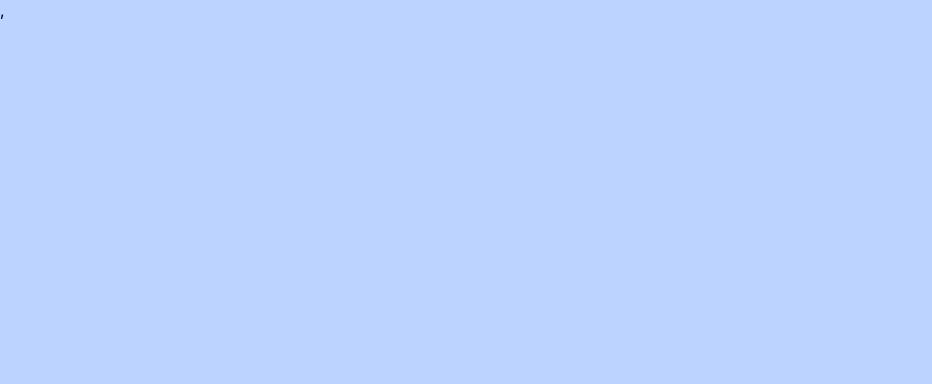
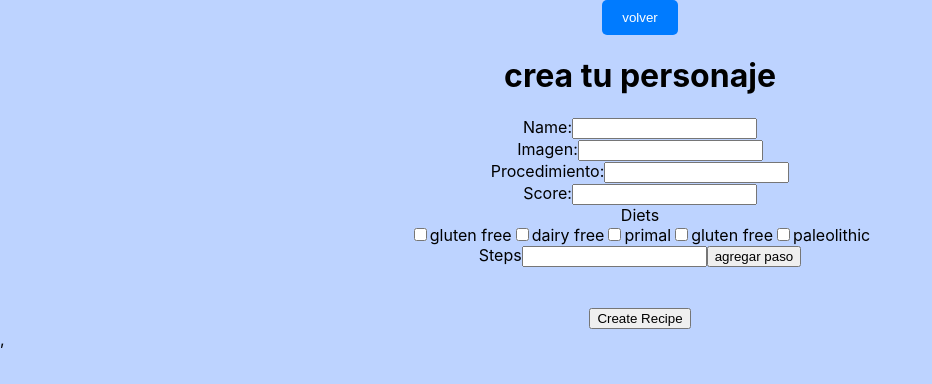
Before and after one commit to davidfranncoo/food, a React (Create React App) app in the folder client/: page /recipe in a window 1280 px wide. Shown: the top 384 px of the page, without its empty margins (0-932 px from the left). Built offline with nearby package versions, Linux system fonts and the light colour scheme.

Commit message:
createRecipe
ya puedo crear receta, pero sin formulario controlado y falta details.

```diff
--- a/client/src/App.js
+++ b/client/src/App.js
@@ -3,6 +3,7 @@ import { BrowserRouter, Route, Switch } from 'react-router-dom';
 import LandiPage from './componentes/LandiPage';
 import Home from './componentes/Home';
 import CreateRecipe from "./componentes/CreateRecipe"
+import Detail from './componentes/Detail';
 //* <switch> el swit en caso que tiene un link que no existe elije el ultimo, osea machea los link qu correponda */}
 
 function App() {
@@ -12,7 +13,8 @@ function App() {
     <Switch>
         <Route exact path="/" component={LandiPage}/>
         <Route exact path="/home" component={Home}/>
-        <Route exac path="/create" component={CreateRecipe}/>
+        <Route exact path="/recipe" component={CreateRecipe}/>
+        <Route exact path="/recipe/:id" component={Detail}/>
     </Switch>
 
     </div>
--- a/client/src/action/index.js
+++ b/client/src/action/index.js
@@ -42,3 +42,27 @@ export function filterByName(payload){
         type:"FILTER_BY_NAME",
         payload,}
 };
+export  function postRecipe(payload){
+    return async function (dispatch){
+        //! ver cvomo enviar la iformacion
+        const response=await axios.post("http://localhost:3001/recipe",payload)
+    return dispatch({
+        type:"POST_RECIPE",
+        response
+
+    })}}
+export function getDetail(id){
+    return async function(dispatch){
+        try {
+            var json=await axios.get("http://localhost:3001/recipe/"+ id);
+            console.log(json)
+            return dispatch({
+                type:"GET_DETAILS",
+                payload:json.data
+            })
+        } catch (error) {
+            console.log(error)
+
+        }
+    }
+}
--- /dev/null
+++ b/client/src/componentes/CreateRecipe.css
@@ -0,0 +1,13 @@
+.volver{
+    background-color: #007bff;
+    color: white;
+    border: none;
+    padding: 10px 20px;
+    border-radius: 5px;
+    cursor: pointer;
+    transition: background-color 0.3s ease;
+  }
+
+  .volver:hover {
+    background-color: #0062cc;
+  }
--- a/client/src/componentes/CreateRecipe.jsx
+++ b/client/src/componentes/CreateRecipe.jsx
@@ -1,22 +1,181 @@
 import React, {useState, useEffect} from "react";
 // useHistory es para que me envie a la home una vez creado la receta
-import { Link, useHistory } from "react-router-dom";
+import { Link} from "react-router-dom";
 
 import { useDispatch, useSelector } from "react-redux";
+import "./CreateRecipe.css"
+import { postRecipe } from "../action";
 
 export default function CreateRecipe(){
+
+const dispatch=useDispatch()
+
+const[input,setInput]=useState({
+    name:"",
+    image:"",
+    dish_summary:"",
+    diets:[],
+    steps:[],
+    health_score:"",
+})
+ //console.log("esto es input:",input)
+function handlerChange(e){
+    setInput({
+        ...input,
+        [e.target.name]:e.target.value
+    })
+}
+
+const [inputSteps,setInputSteps]=useState("")
+function handlerCkeck(e){
+    if(e.target.checked){
+        setInput({
+            ...input,
+            diets:[...input.diets,e.target.value]
+        })
+    }
+}
+function handlerStepClick(){
+    if(inputSteps){
+        setInput({
+            ...input,
+            steps:[...input.steps,inputSteps]
+        })
+        setInputSteps("")
+    }else{
+
+        alert("escribir algo")
+    }
+}
+function handlerStepChange(e){
+    console.log("esto es inputSteps:",e.target.value)
+
+    setInputSteps(e.target.value)
+
+}
+function handlerSubmit(e){
+   e.preventDefault();
+   console.log(input)
+   dispatch(postRecipe(input))
+   alert("personaje creado");
+
+   setInput({
+   name:"",
+   image:"",
+   dish_summary:"",
+  diets:[],
+    steps:[],
+  health_score:"",
+})
+
+   // aca podemos usar el history para que directamente me envie al home y ver mi receta
+}
+    return (
+        <div>
+            <Link to="/home"><button className="volver">volver</button></Link>
+            <h1>crea tu personaje</h1>
+
+
+            <form onSubmit={(e)=>handlerSubmit(e)}>
+                <div>
+                    <label>Name:</label>
+                    <input type="text"
+                    value={input.name}
+                    name="name"
+                    onChange={(e)=>handlerChange(e)}/>
+                </div>
+                <div>
+                    <label>Imagen:</label>
+                    <input type="text"
+                    value={input.image}
+                    name="image"
+                    onChange={(e)=>handlerChange(e)}/>
+                </div>
+                <div>
+                    <label>Procedimiento:</label>
+                    <input type="text"
+                    value={input.dish_summary}
+                    name="dish_summary"
+                    onChange={(e)=>handlerChange(e)}/>
+                </div>
+              <div>
+                    <label>Score:</label>
+                    <input type="number"
+                    value={input.health_score}
+                    name="health_score"
+                    onChange={(e)=>handlerChange(e)}/>
+                </div>
+
+                <div>
+                    <label>Diets</label>
+
+                    <br/>
+
+                    <label><input
+                    type="checkbox"
+                    name="gluten free"
+                    value="gluten free"
+                    onChange={(e)=>handlerCkeck(e)}
+                    />gluten free</label>
+
+                     <label><input
+                    type="checkbox"
+                    name="dairy free"
+                    value="dairy free"
+                    onChange={(e)=>handlerCkeck(e)}
+                    />dairy free</label>
+
+                    <label><input
+                    type="checkbox"
+                    name="primal"
+                    value="primal"
+                    onChange={(e)=>handlerCkeck(e)}
+                    />primal</label>
+
+                    <label><input
+                    type="checkbox"
+                    name="gluten free"
+                    value="gluten free"
+                    onChange={(e)=>handlerCkeck(e)}
+                    />gluten free</label>
+
+                    <label><input
+                    type="checkbox"
+                    name="paleolithic"
+                    value="paleolithic"
+                    onChange={(e)=>handlerCkeck(e)}
+                    />paleolithic</label>
 
 
 
 
+                </div>
+                <div >
+                    <label >Steps</label>
+                    <input
+                    type="text"
+                    value={inputSteps}
+                    name="steps"
+                    onChange={(e)=>handlerStepChange(e)}
+                    />
+                    {/* debemos poner type="button" para que no se confunda con el subtmit */}
+                <button type="button"onClick={handlerStepClick}>agregar paso</button>
+
+                </div>
+                <br/>
+                <br/>
+
+              <button type="submit"> Create Recipe</button>
+            </form>
+        </div>
+    )
 
 
-    return{
 
     }
 
 
-}
+
 
 
 
--- a/client/src/componentes/Detail.jsx
+++ b/client/src/componentes/Detail.jsx
@@ -0,0 +1,22 @@
+import { Link } from "react-router-dom";
+import React,{useEffect}from "react";
+import { useDispatch, useSelector } from "react-redux";
+import { getDetail } from "../action";
+
+export default function Detail(){
+
+    const dispatch=useDispatch();
+
+    useEffect(()=>{
+        dispatch(getDetail())
+    },[dispatch])
+    const myRecipe=useSelector((state)=>state.detail);
+
+    return (
+        <div>
+            <Link to="/home">
+                <button> volver</button>
+            </Link>
+        </div>
+    )
+}
--- /dev/null
+++ b/client/src/componentes/Home.css
@@ -0,0 +1,13 @@
+.crearReceta{
+    background-color: #007bff;
+    color: white;
+    border: none;
+    padding: 10px 20px;
+    border-radius: 5px;
+    cursor: pointer;
+    transition: background-color 0.3s ease;
+  }
+
+  .crearReceta:hover {
+    background-color: #0062cc;
+  }
--- a/client/src/componentes/Home.jsx
+++ b/client/src/componentes/Home.jsx
@@ -5,27 +5,27 @@ import {Link} from "react-router-dom";
 import Card from "./Card";
 import Paginado from "./Paginado";
 import SearchBar from "./SearchBar";
-
+import "./Home.css"
 
 export default function Home(){
     const dispatch=useDispatch();
     const allRecipe=useSelector(state=>state.recipes) || [];
 
     //? creo los estados locales para el paginado
-    //! es par la pagina actual que comienza en la pag 1
+    // es par la pagina actual que comienza en la pag 1
     const[currenPage,setCurrenPage]=useState(1)
-    //!guarmae en la cantidad de receta por pagina
-    //!CLAVER PARA ORDENAR ASCENDEMTE Y DESCENDENTE
+    //guarmae en la cantidad de receta por pagina
+    //CLAVER PARA ORDENAR ASCENDEMTE Y DESCENDENTE
     const[order,setOrder]=useState("")
     //const[recipePerPage,setRecipePerPage]=useState(9)
     const recipePerPage = 9;
-    //! indice del ultimpo personaje
+    // indice del ultimpo personaje
     const indexOfLastRecipe=currenPage*recipePerPage
-    //! indice del primer personaje
+    // indice del primer personaje
     const indexOfFirstRecipe= indexOfLastRecipe - recipePerPage
-    //! guardo todos los personajes por pagina
+    // guardo todos los personajes por pagina
     const currentRecipes=allRecipe.slice(indexOfFirstRecipe,indexOfLastRecipe)
-    //! const paginado
+    // const paginado
 
     //!ayudara al renderizado
     const paginado=(pageNumber)=>{
@@ -61,7 +61,7 @@ export default function Home(){
 //! el segundo sele puede ser por el tipo de dieta por ende si son muchos se puede hacer un map
     return (
         <div>
-            <Link to="/recipe"> CREAR RECETA</Link>
+            <Link to="/recipe" className="crearReceta"> CREAR RECETA</Link>
 
             <h1>AGUANTE LAS RECETAS</h1>
 
--- a/client/src/componentes/LandiPage.css
+++ b/client/src/componentes/LandiPage.css
@@ -9,3 +9,16 @@
     background-color: #bdd3ff;
 
   }
+  .ingresar{
+    background-color: #007bff;
+    color: white;
+    border: none;
+    padding: 10px 20px;
+    border-radius: 5px;
+    cursor: pointer;
+    transition: background-color 0.3s ease;
+  }
+
+  .ingresar:hover {
+    background-color: #0062cc;
+  }
--- a/client/src/componentes/LandiPage.jsx
+++ b/client/src/componentes/LandiPage.jsx
@@ -10,7 +10,7 @@ return(
     <div>
         <h1>bienvenido al incio </h1>
         <Link  to="/home">
-        <button>ingresar</button>
+        <button className="ingresar">ingresar</button>
         </Link>
 
 
--- a/client/src/reducer/index.js
+++ b/client/src/reducer/index.js
@@ -52,19 +52,29 @@ export default function rootReducer(state=initialState,action){
                 return 0;
 
             })
-            console.log("find;;;",finterName)
+
            console.log("recipe:",state.recipes)
         return {
             ...state,
             recipes: finterName
 
         }
-        //!solo se coloca esto, ya que el filtrado se hizo en el back
+        //solo se coloca esto, ya que el filtrado se hizo en el back
         case "ORDER_BY_NAME":
             return {
                 ...state,
                 recipes:action.payload
             }
+            // el POST no hace nada, solo devuelve el el stado como estaba
+            case "POST_RECIPE":
+                return {
+                    ...state
+                }
+                case "GET_DETAILS":
+                    return {
+                        ...state,
+                        detail:action.payload
+                    }
         default:
             return state;
     }
```
Also changed, not shown: 2 other files (tests, documents, lock files or other folders).
